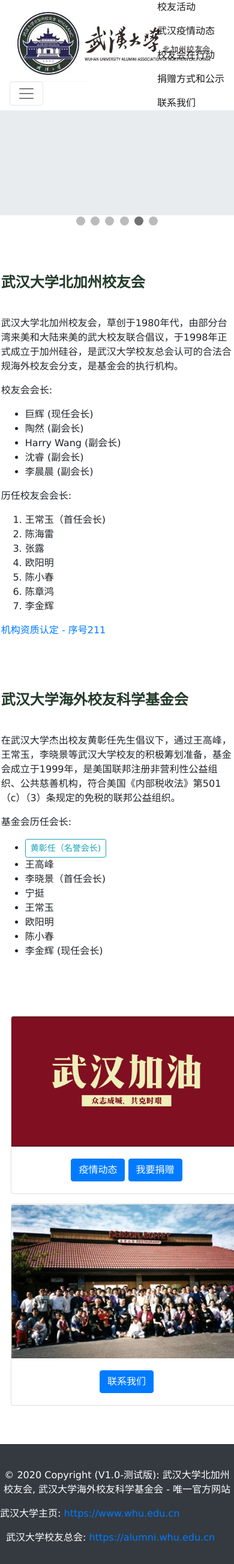
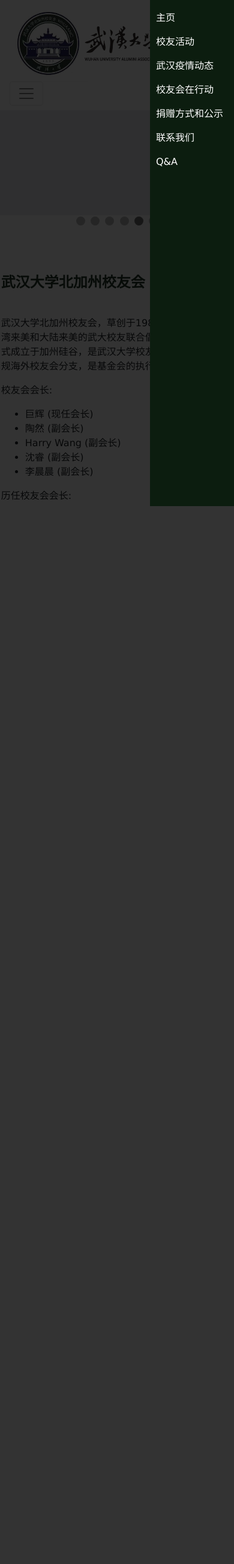
Before and after one commit to gaohongwei/wuhan_need_you, a Flask app: page / in a window 390 px wide, after a click that opens the changed part; the page is wider, and only the part inside the window is pictured. Shown: that part at 60% size. After the commit the page ends 844 px from the top of that part, so only its background shows below. Run offline with Flask 2, Linux system fonts and the light colour scheme; some libraries are stand-ins or nearby versions.

Commit message:
add menu layout and add news

```diff
--- a/app/templates/base.html
+++ b/app/templates/base.html
@@ -18,6 +18,33 @@
 		href="{{ url_for('static', filename='bootstrap-4.4.1-dist/css/bootstrap.min.css') }}">
 </head>
 
+<style>
+	/* menu layout */
+	@media (max-width: 995px) {
+		#navbarNav {
+		    position: fixed;
+		    top: 0;
+		    left: 0;
+		    width: 100%;
+		    height: 100%;
+		    background: rgba(0,0,0,.8);
+		    z-index: 999;
+		}
+		#navbarNav .navbar-nav {
+		    position: absolute;
+		    right: 0;
+		    top: 0;
+		    height: 100%;
+		    background: #0C1D0F;
+		    width: 140px;
+		    padding: 10px;
+		}
+		#navbarNav .navbar-nav .nav-link {
+			color: #fff !important;
+		}
+	}
+</style>
+
 <body>
 	{% include 'common/googletagmanager_body.html' %}
 	<!-- <nav class="navbar navbar-expand-lg navbar-light ml-auto fixed-top" > -->
@@ -28,10 +55,10 @@
 	  	<button class="navbar-toggler" type="button" data-toggle="collapse" data-target="#navbarNav" aria-controls="navbarNav" aria-expanded="false" aria-label="Toggle navigation">
 	    <span class="navbar-toggler-icon"></span>
 	  	</button>
-	  	<div style = "position:absolute; right: 1em;" class="collapse navbar-collapse" id="navbarNav">
+	  	<div class="collapse navbar-collapse" id="navbarNav" aria-expanded="true">
 	    	<ul class="navbar-nav">
 	    		{% for menu in menus %}
-	    			<li class="nav-item active">
+	    			<li class="nav-item">
 	        			<a class="nav-link" href="{{menu.path}}">{{menu.label}}</a>
 	      			</li>
 	    		{% endfor %}
@@ -39,18 +66,33 @@
 	  	</div>
 	</nav>
 
+	<div sytle="z-index:1">
 	{% block body %}
 	{% endblock %}
 	</div>
 
 </body>
 
+<script type="text/javascript">
+	// fix menu show delay bug
+	$('#navbarNav').on('show.bs.collapse', function () {
+  		$(this).hide();
+	})
+	$('#navbarNav').on('shown.bs.collapse', function () {
+  		$(this).show();
+	})
+</script>
+
+
+
 <!-- <footer class="page-footer font-small mdb-color pt-4 text-white bg-dark fixed-bottom"> -->
 <footer class="page-footer font-small mdb-color pt-4 text-white bg-dark">
 
   <div class="container text-center text-md-left">
-    <div class="row text-center text-md-left mt-3 pb-3">
+    <div class="row text-center text-md-left">
     <p class = "text-center text-md-left">© 2020 Copyright (V1.0-测试版): 武汉大学北加州校友会, 武汉大学海外校友科学基金会 - 唯一官方网站</p>
+	</div>
+	<div class="row">
     <p>武汉大学主页: <a href="https://www.whu.edu.cn" target="_blank">https://www.whu.edu.cn</a></p>
     <p style="margin-left: 10px">武汉大学校友总会: <a href="https://alumni.whu.edu.cn" target="_blank">https://alumni.whu.edu.cn</a></p>
     </div>
--- a/app/templates/pages/index.html
+++ b/app/templates/pages/index.html
@@ -142,12 +142,12 @@ img {vertical-align: middle;}
         <p>{{pages_info.foundation.member_info.title}}</p>
         <ul>
           {% for index in range(pages_info.foundation.member_info.member|length) %}
-            {% if index == 0 %}
+            {% if index == 0%}
               <!-- Button trigger modal -->
-            <li><button type="button" class="btn btn-sm btn-outline-info" data-toggle="modal" data-target="#exampleModal">{{pages_info.foundation.member_info.member[index]}}</button>
+            <li><button type="button" class="btn btn-sm btn-outline-info" data-toggle="modal" data-target="#exampleModal_1">{{pages_info.foundation.member_info.member[index]}}</button>
             </li>
             <!-- Modal -->
-            <div class="modal fade" id="exampleModal" tabindex="-1" role="dialog" aria-labelledby="exampleModalLabel" aria-hidden="true">
+            <div class="modal fade" id="exampleModal_1" tabindex="-1" role="dialog" aria-labelledby="exampleModalLabel_1" aria-hidden="true">
               <div class="modal-dialog" role="document">
                 <div class="modal-content">
                   <div class="modal-header">
@@ -158,8 +158,30 @@ img {vertical-align: middle;}
                     </button>
                   </div>
                   <div class="modal-body">
-                    <h5 class="modal-title" id="exampleModalLabel">{{pages_info.foundation.hzr.title}}</h5>
+                    <h5 class="modal-title" id="exampleModalLabel_1">{{pages_info.foundation.hzr.title}}</h5>
                     {{pages_info.foundation.hzr.content}}
+                    <p>{{pages_info.foundation.hzr.source.title}}<a href={{pages_info.foundation.hzr.source.link}} target="_blank">{{pages_info.foundation.hzr.source.content}}</a></p>
+                  </div>
+                </div>
+              </div>
+            </div>
+          {% elif index == 1 %}
+            <!-- Button trigger modal -->
+            <li><button type="button" class="btn btn-sm btn-outline-info" data-toggle="modal" data-target="#exampleModal_2">{{pages_info.foundation.member_info.member[index]}}</button>
+            </li>
+            <!-- Modal -->
+            <div class="modal fade" id="exampleModal_2" tabindex="-1" role="dialog" aria-labelledby="exampleModalLabel_2" aria-hidden="true">
+              <div class="modal-dialog" role="document">
+                <div class="modal-content">
+                  <div class="modal-header">
+                    <!-- <img src="{{ url_for('static', filename=pages_info.foundation.hzr.image) }}"> -->
+                  <h5 class="modal-title" id="exampleModalLabel_2">{{pages_info.foundation.wgf.title}}</h5>
+                    <button type="button" class="close" data-dismiss="modal" aria-label="Close">
+                      <span aria-hidden="true">&times;</span>
+                    </button>
+                  </div>
+                  <div class="modal-body">
+                    {{pages_info.foundation.wgf.content}}
                   </div>
                 </div>
               </div>
```
Also changed, not shown: app/parameter.py (+105 -4 lines).
